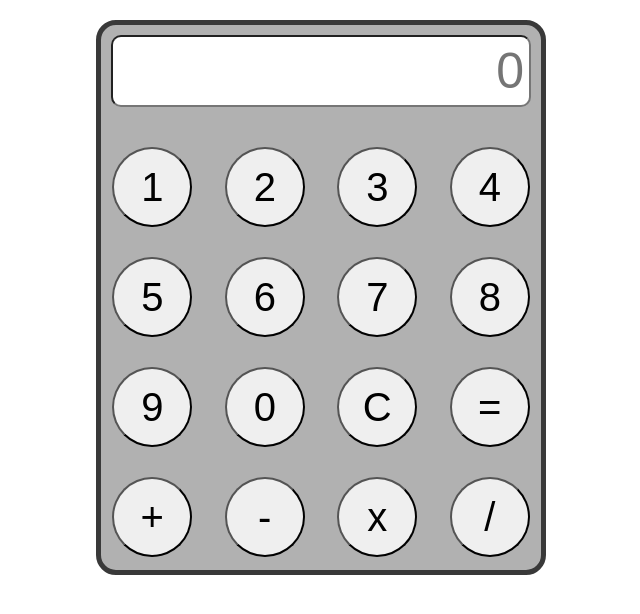
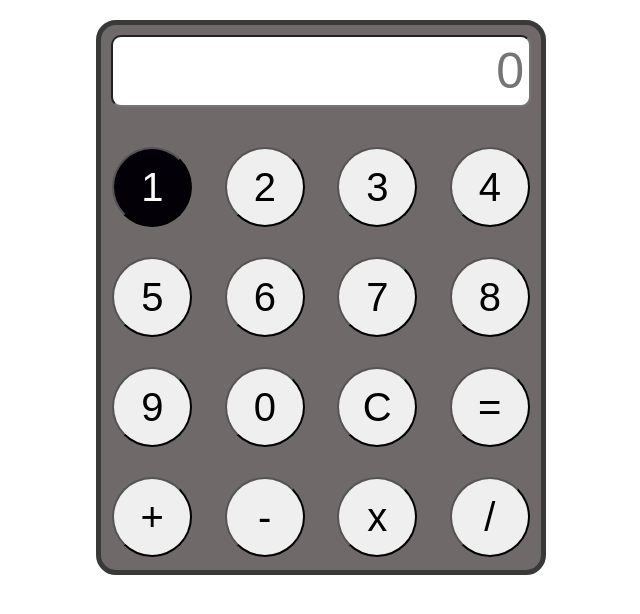
Before and after one commit to Rahulyadav550/calculator, a plain HTML site: page index.html in a window 1280 px wide. In both pictures the pointer is over the button 504 px from the left and 187 px from the top of the page. Shown: the whole page, without its empty margins (352-992 px from the left). Drawn offline with Linux system fonts and the light colour scheme.

Commit message:
hover effect done

```diff
--- a/assets/css/style.css
+++ b/assets/css/style.css
@@ -11,7 +11,7 @@
   margin-left: 35%;
   border-radius: 20px;
   border: 5px solid #393939;
-  background: #b1b1b1;
+  background: #706969;
 
 }
 .calculator #display{
@@ -35,3 +35,8 @@
   font-weight: 500px;
   border-radius: 50%;
 }
+.btn:hover{
+  background: #040008;
+  cursor: pointer;
+  color: white;
+}
```
